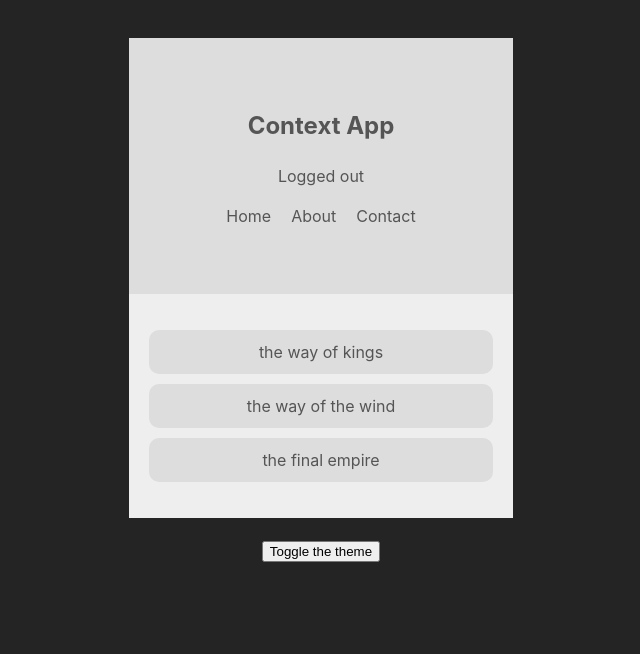
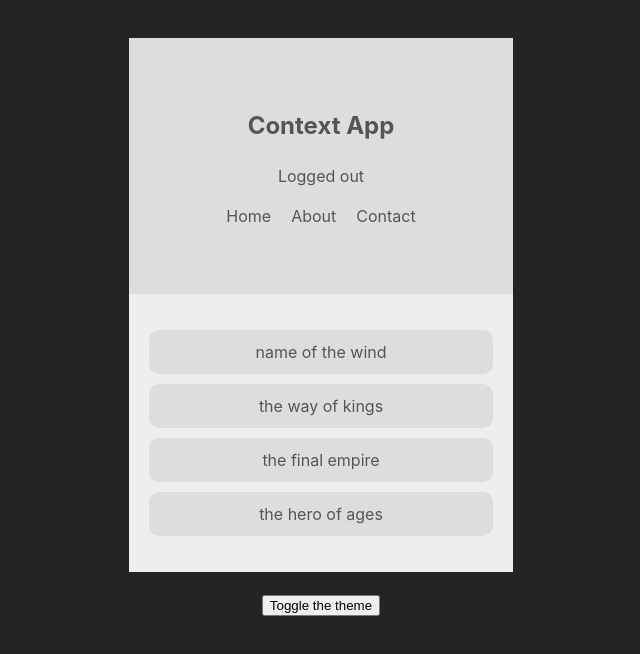
Before and after one commit to Emmy-Akintz/react-context-hooks, a React (Vite) app in the folder contextapp/: page / in a window 1280 px wide. Shown: the top 654 px of the page, without its empty margins (319-959 px from the left). Built offline with nearby package versions, Linux system fonts and the light colour scheme.

Commit message:
e15- Creating context with functional components

```diff
--- a/contextapp/src/App.jsx
+++ b/contextapp/src/App.jsx
@@ -4,6 +4,7 @@
 import ThemeContextProvider from './contexts/ThemeContext'
 import ThemeToggle from './components/ThemeToggle'
 import AuthContextProvider from './contexts/AuthContext'
+import BookContextProvider from './contexts/BookContext'
 
 function App() {
   return (
@@ -11,7 +12,9 @@
       <ThemeContextProvider>
         <AuthContextProvider>
           <Navbar />
-          <Booklist />
+          <BookContextProvider>
+            <Booklist />
+          </BookContextProvider>
           <ThemeToggle />
         </AuthContextProvider>
       </ThemeContextProvider>
--- a/contextapp/src/components/Booklist.jsx
+++ b/contextapp/src/components/Booklist.jsx
@@ -1,15 +1,19 @@
 import React, { useContext } from 'react'
 import { ThemeContext } from '../contexts/ThemeContext';
+import { BookContext } from '../contexts/BookContext';
 
 const BookList = () => {
     const { isLightTheme, light, dark } = useContext(ThemeContext)
+    const { books } = useContext(BookContext)
     const theme = isLightTheme ? light : dark
     return (
         <div className="book-list" style={{ color: theme.syntax, background: theme.bg }}>
             <ul>
-                <li style={{ background: theme.ui }}>the way of kings</li>
-                <li style={{ background: theme.ui }}>the way of the wind</li>
-                <li style={{ background: theme.ui }}>the final empire</li>
+                {books.map(book => {
+                    return (
+                        <li key={book.id} style={{ background: theme.ui }}>{book.title}</li>
+                    )
+                })}
             </ul>
         </div>
     );
--- /dev/null
+++ b/contextapp/src/contexts/BookContext.jsx
@@ -0,0 +1,19 @@
+import React, { createContext, useState } from 'react'
+
+export const BookContext = createContext()
+
+const BookContextProvider = (props) => {
+    const [books, setBooks] = useState([
+        {title: 'name of the wind', id: 1},
+        {title: 'the way of kings', id: 2},
+        {title: 'the final empire', id: 3},
+        {title: 'the hero of ages', id: 4}
+    ])
+    return (
+        <BookContext.Provider value={{books}}>
+            {props.children}
+        </BookContext.Provider>
+     );
+}
+
+export default BookContextProvider;
```
